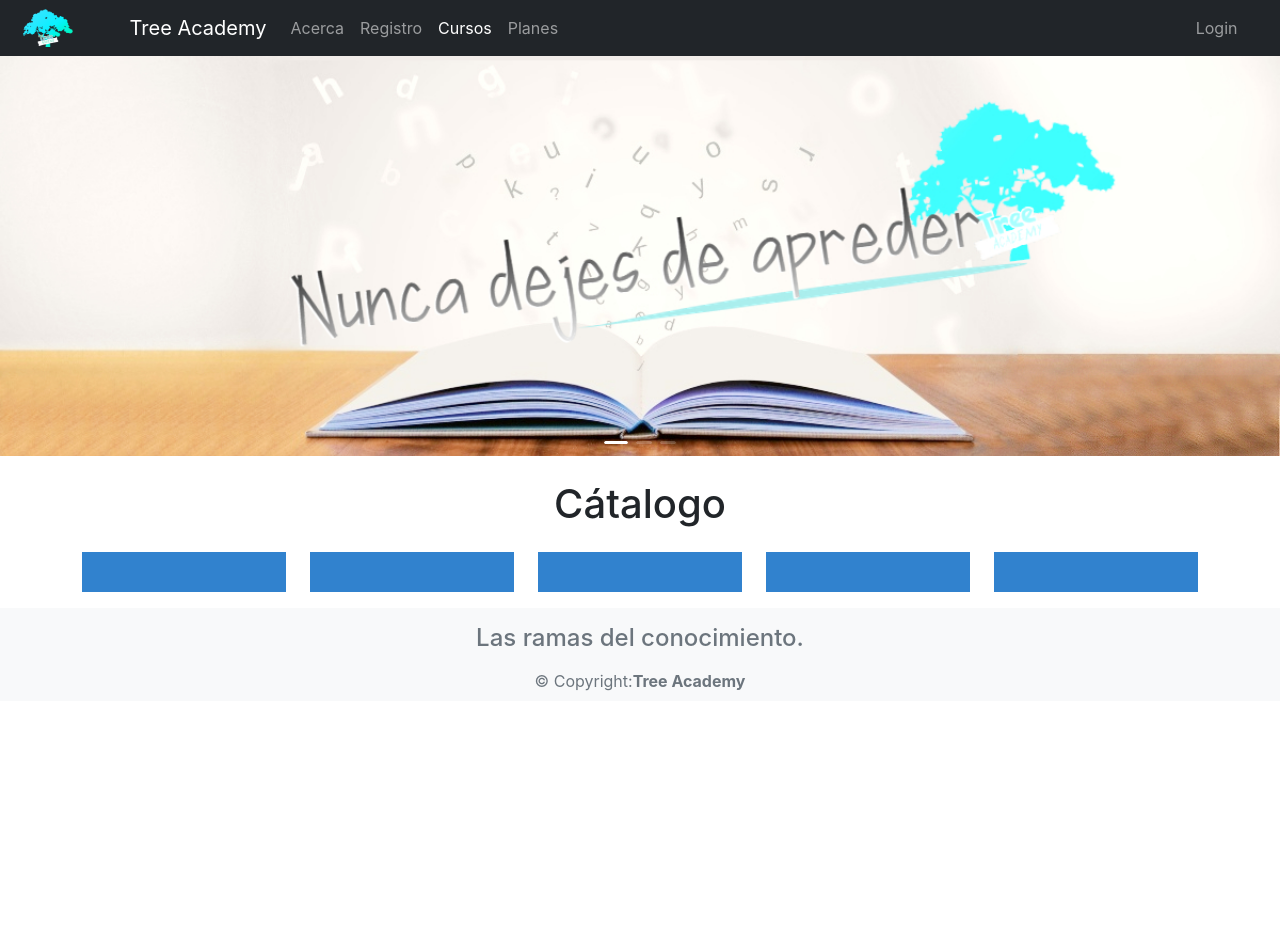
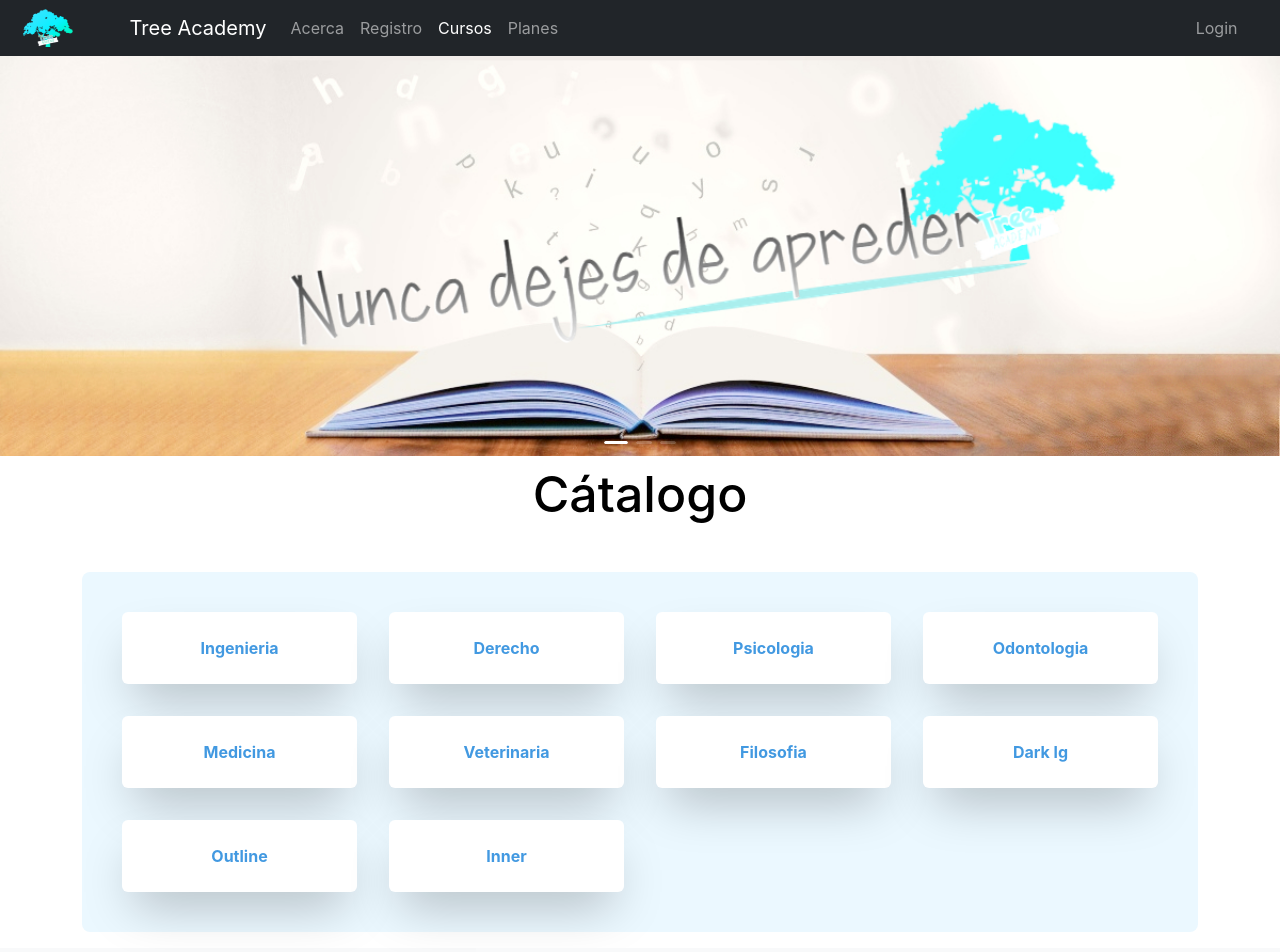
Before and after one commit to YSantanas/treeAcademy, a React (Create React App) app: page /catalogo in a window 1280 px wide. Shown: the top 952 px of the page. Before the commit the page ends 800 px from the top, so only its background shows below. Built offline with nearby package versions, Linux system fonts and the light colour scheme.

Commit message:
Update Cursos.js y CursosComputacion.js
se agrega chakra a las dos paginas

```diff
--- a/src/paginas/Cursos.js
+++ b/src/paginas/Cursos.js
@@ -1,58 +1,66 @@
-
-
-import { NavLink } from 'react-router-dom';
 import { ChakraProvider } from "@chakra-ui/react";
-import Col from "react-bootstrap/Col";
-import Row from "react-bootstrap/Row";
+import { NavLink } from "react-router-dom";
 
 import {
   Box,
   SimpleGrid,
-  Image,
-  Heading,
-  CardBody,
-  Card,
-  Stack,
-  Text,
-  Button,
-  CardFooter,
-  Grid,
-  GridItem
+  Center,
+  Heading
 } from "@chakra-ui/react";
-
-const gridStyle = {
-  width: '15%',
-  textAlign: 'center',
-  margin: '2px',
-
-  background: '#ECF6FF'
-};
-
-
 
 const Cursos = () => {
   return (
-    <ChakraProvider>
-    <div
-      className="container mt-2 mb-3"
 
-    >
-       <h1 className="text-center text-dark py-3">Cátalogo</h1>
+    <div className="container mt-2 mb-3">
+<Center>
+<Heading fontSize='50px'  h='100px' color='black'>Cátalogo
+</Heading>
+</Center>
 
+      <ChakraProvider>
+        <SimpleGrid
+          bg="blue.50"
+          columns={{ sm: 2, md: 4 }}
+          spacing="8"
+          p="10"
+          textAlign="center"
+          rounded="lg"
+          color="gray.500"
+        >
+          <Box boxShadow="2xl" p="6" rounded="md" bg="white" as='a'  color='blue.400' href='./CursosComputacion'  fontWeight='bold'>
+            Ingenieria
+          </Box>
+          <Box boxShadow="2xl" p="6" rounded="md" bg="white" as='a' color='blue.400' href='#'  fontWeight='bold'>
+            Derecho
+          </Box>
+          <Box boxShadow="2xl" p="6" rounded="md" bg="white" as='a' color='blue.400' href='#'  fontWeight='bold'>
+            Psicologia
+          </Box>
+          <Box boxShadow="2xl" p="6" rounded="md" bg="white" as='a' color='blue.400' href='#'  fontWeight='bold'>
+            Odontologia
+          </Box>
+          <Box boxShadow="2xl" p="6" rounded="md" bg="white" as='a' color='blue.400' href='#'  fontWeight='bold'>
+            Medicina
+          </Box>
+          <Box boxShadow="2xl" p="6" rounded="md" bg="white" as='a' color='blue.400' href='#'  fontWeight='bold'>
+            Veterinaria
+          </Box>
+          <Box boxShadow="2xl" p="6" rounded="md" bg="white" as='a' color='blue.400' href='#'  fontWeight='bold'>
+            Filosofia
+          </Box>
 
-
-
-
-  <Grid templateColumns='repeat(5, 1fr)' gap={6}>
-  <GridItem w='100%' h='10' bg='blue.500' />
-  <GridItem w='100%' h='10' bg='blue.500' />
-  <GridItem w='100%' h='10' bg='blue.500' />
-  <GridItem w='100%' h='10' bg='blue.500' />
-  <GridItem w='100%' h='10' bg='blue.500' />
-</Grid>
-
+          <Box boxShadow="2xl" p="6" rounded="md" bg="white" as='a' color='blue.400' href='#'  fontWeight='bold'>
+            Dark lg
+          </Box>
+          <Box boxShadow="2xl" p="6" rounded="md" bg="white" as='a' color='blue.400' href='#'  fontWeight='bold'>
+            Outline
+          </Box>
+          <Box boxShadow="2xl" p="6" rounded="md" bg="white" as='a' color='blue.400' href='#'  fontWeight='bold'>
+            Inner
+          </Box>
+        </SimpleGrid>
+      </ChakraProvider>
     </div>
-    </ChakraProvider>
   );
 };
 
--- a/src/paginas/CursosComputacion.js
+++ b/src/paginas/CursosComputacion.js
@@ -3,8 +3,8 @@ import Col from "react-bootstrap/Col";
 import Row from "react-bootstrap/Row";
 
 import {
-  Box,
-  SimpleGrid,
+
+  Center,
   Image,
   Heading,
   CardBody,
@@ -36,10 +36,15 @@ const descripcion = [
 
 function CursosComputacion() {
   return (
-    <ChakraProvider>
+
+
       <div className="container mt-2 mb-3">
-        <h1 className="text-center text-dark py-3">CursosComputacion</h1>
+        <Center>
+<Heading fontSize='50px'  h='100px' color='black'>Cursos de Computación
+</Heading>
+</Center>
 
+        <ChakraProvider>
         <Row xs={1} md={2} className="g-2 justify-content-center">
           {Array.from({ length: 6 }).map((_, idx) => (
             <Col className="col-md-3 pl-5 w-50">
@@ -74,8 +79,9 @@ function CursosComputacion() {
             </Col>
           ))}
         </Row>
+        </ChakraProvider>
       </div>
-    </ChakraProvider>
+
   );
 }
 
```
